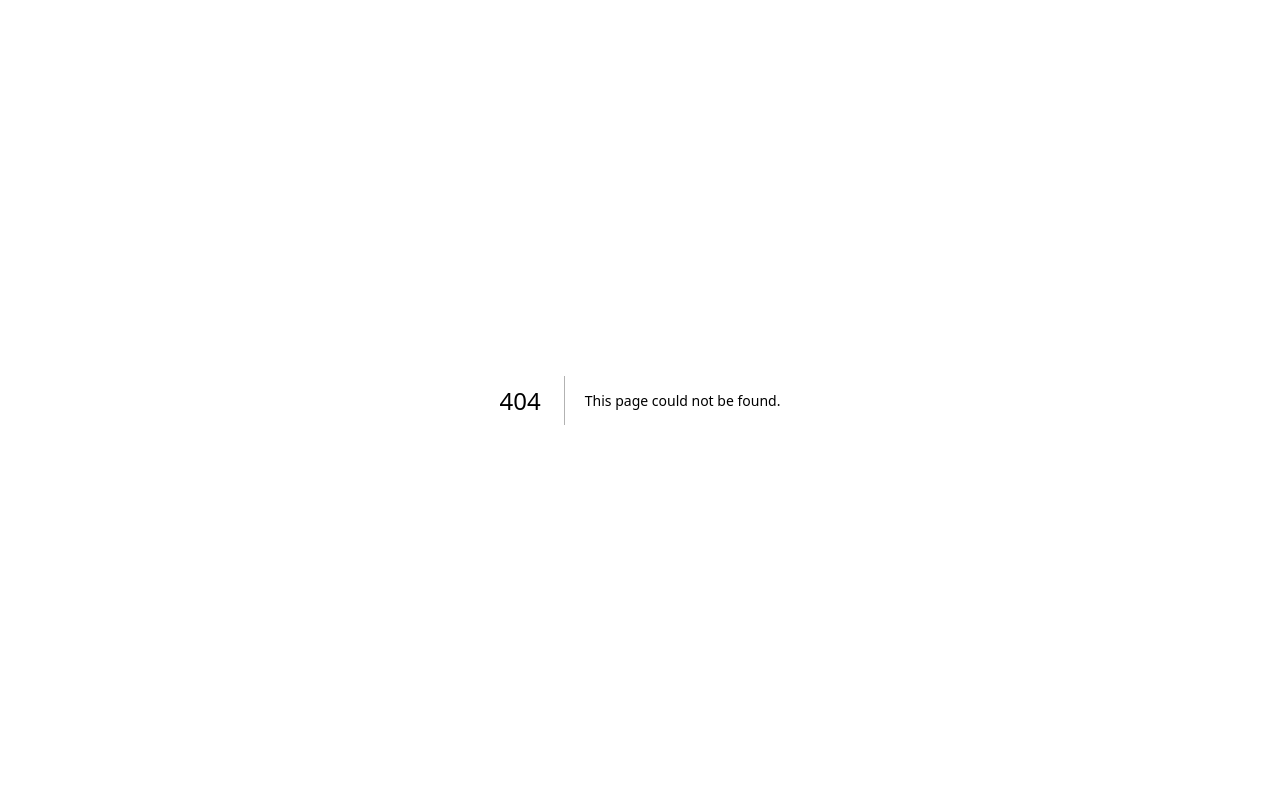
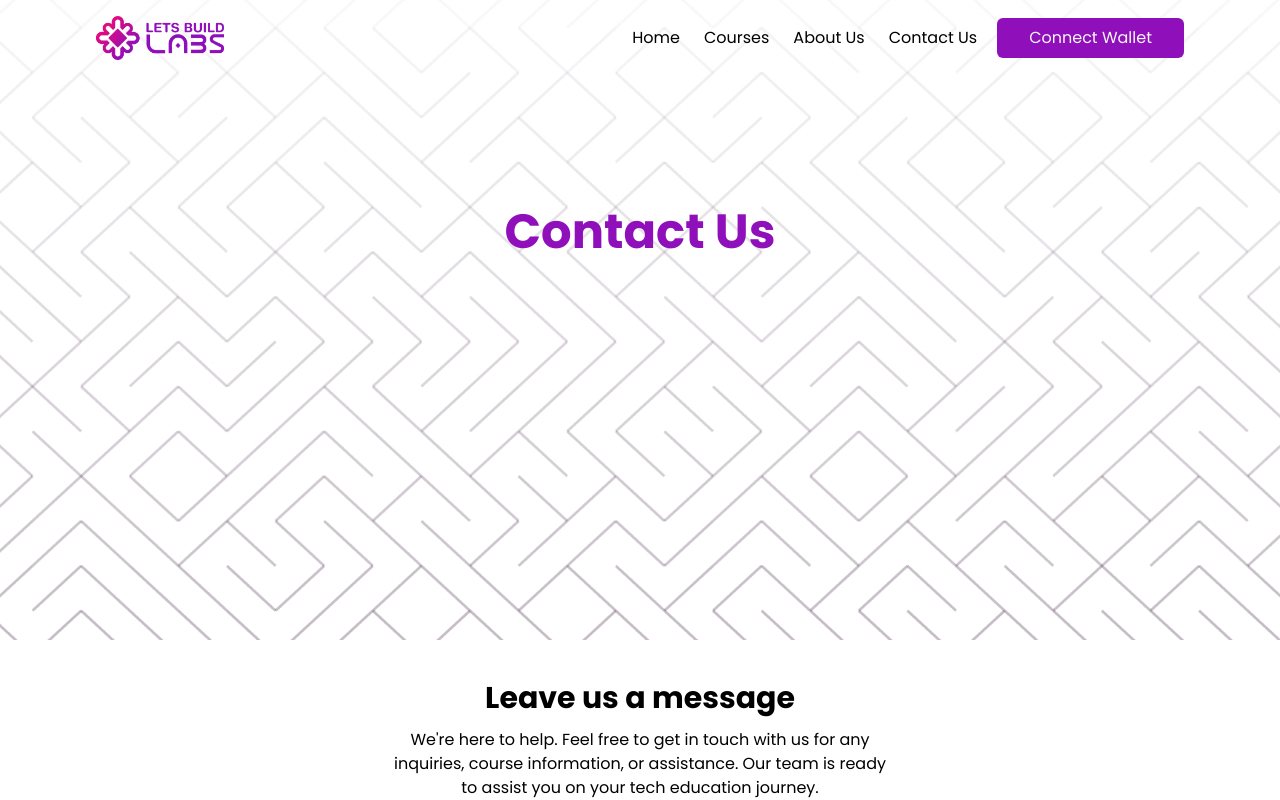
Before and after one commit to Let-s-build-DAO/lets-build-academy, a Next.js app: page /contact in a window 1280 px wide. Before the commit this address had no page. Shown: the top 800 px of the page. Built offline with nearby package versions, Linux system fonts and the light colour scheme.

Commit message:
about and contact page commit

```diff
--- /dev/null
+++ b/app/_components/Hero.jsx
@@ -0,0 +1,17 @@
+/* eslint-disable @next/next/no-img-element */
+import React from 'react';
+
+const Hero = ({ text }) => {
+  return (
+    <section className='relative'>
+      <img className='lg:h-[80vh] h-[60vh] object-cover w-full' src="/BackgroundImage.jpg" alt="" />
+      <div className="absolute z-10 lg:h-[80vh] top-0 w-full" >
+        <div className='text-center absolute top-52 w-full mx-auto'>
+          <h1 className='lg:text-5xl text-[#8F0FBA] text-3xl font-bold leading-tight'>{text}</h1>
+        </div>
+      </div>
+    </section>
+  );
+};
+
+export default Hero;
--- a/app/_components/LandingPage/SectionOne.jsx
+++ b/app/_components/LandingPage/SectionOne.jsx
@@ -4,8 +4,8 @@ import SectionTwo from './SectionTwo/SectionTwo';
 function SectionOne() {
   return (
     <section className='relative'>
-      <img className='h-[80vh] w-full' src="/BackgroundImage.jpg" alt="" />
-      <div className="absolute h-[80vh] top-0 bottom-0 mb-0 lg:px-20 px-4" >
+      <img className='lg:h-[100vh] h-[80vh] w-full' src="/BackgroundImage.jpg" alt="" />
+      <div className="absolute lg:h-[100vh] h-[80vh] top-0 bottom-0 mb-0 lg:px-20 px-4" >
         <section className='px-4'>
           <div className='lg:mt-44 mt-40 lg:w-1/2'>
             <h1 className='lg:text-5xl text-3xl font-bold leading-tight'>Unlock the Future of Learning with Web3 Technology</h1>
@@ -17,7 +17,7 @@ function SectionOne() {
               <img src="/east.png" alt="" />
             </button>
           </div>
-          <div className='lg:w-1/2 lg:absolute hidden right-0 bottom-0'>
+          <div className='lg:w-1/2 absolute sm:hidden right-0 bottom-0'>
             <img className='w-[80%]' src='/Group1.png' alt="" />
           </div>
         </section>
--- a/app/_components/MainFooter.jsx
+++ b/app/_components/MainFooter.jsx
@@ -1,6 +1,7 @@
 /* eslint-disable @next/next/no-img-element */
 import React from 'react';
 import CommunitySection from './CommunitySection';
+import Link from 'next/link';
 
 const MainFooter = () => {
   return (
@@ -12,9 +13,15 @@ const MainFooter = () => {
         </div>
         <div className='sm:my-4'>
           <h1 className='font-bold text-xl'>Quick Links</h1>
-          <p className='text-sm my-1'>Home</p>
-          <p className='text-sm my-1'>About Us</p>
-          <p className='text-sm my-1'>Contact Us</p>
+          <p className='text-sm my-1'>
+            <Link href={'/'}>Home</Link>
+          </p>
+          <p className='text-sm my-1'>
+            <Link href={'/about'}>About Us</Link>
+          </p>
+          <p className='text-sm my-1'>Courses</p>
+          <p className='text-sm my-1'><Link href={'/contact'}>Contact Us</Link></p>
+
         </div>
         <div className='sm:my-4'>
           <h1 className='font-bold text-xl'>Connect with Us</h1>
--- a/app/_components/MainHeader.jsx
+++ b/app/_components/MainHeader.jsx
@@ -1,5 +1,6 @@
 "use client"
 
+import Link from 'next/link';
 /* eslint-disable @next/next/no-img-element */
 import React, { useState } from 'react';
 
@@ -9,14 +10,14 @@ const MainHeader = () => {
   return (
 
     <>
-      <header className="flex z-10 fixed justify-between top-0 w-full items-center lg:px-24 px-4 py-4 ">
+      <header className="flex z-50 fixed justify-between top-0 w-full items-center lg:px-24 px-4 py-4 ">
         <img src="/logo.png" className='w-32' alt="" />
         <nav className='lg:flex hidden justify-between'>
           <ul className="flex my-auto">
-            <li className="mr-6"><a href="#home" className="text-black ">Home</a></li>
-            <li className="mr-6"><a href="#courses" className="text-black ">Courses</a></li>
-            <li className="mr-6"><a href="#about" className="text-black ">About Us</a></li>
-            <li><a href="#contact" className="text-black ">Contact Us</a></li>
+            <li className="mr-6 text-black"> <Link href={'/'}>Home</Link> </li>
+            <li className="mr-6">Courses</li>
+            <li className="mr-6"><Link href={'/about'}>About Us</Link></li>
+            <li><Link href={'/contact'}>Contact Us</Link></li>
           </ul>
           <button className='bg-custom-purple text-white font-medium p-2 px-8 rounded-md ml-5'>Connect Wallet</button>
         </nav>
@@ -28,10 +29,12 @@ const MainHeader = () => {
         <div className='fixed z-50 top-24 left-0 right-0 p-6 bg-[#8F0FBA] text-white w-[90%] mx-auto rounded-md'>
           <p onClick={() => setOpen(!open)} className="float-right text-4xl cursor-pointer">&times;</p>
 
-          <p className='my-4 mt-20 font-bold'>Home</p>
-          <p className='my-4 font-bold'>About Us</p>
+          <p className='my-4 mt-20 font-bold'>
+            <Link href={'/'}>Home</Link>
+          </p>
+          <p className='my-4 font-bold'><Link href={'/about'}>About Us</Link></p>
           <p className='my-4 font-bold'>Courses</p>
-          <p className='my-4 font-bold'>Contact</p>
+          <p className='my-4 font-bold'><Link href={'/contact'}>Contact</Link></p>
           <button className='bg-white text-[#8F0FBA] font-medium p-2 px-8 rounded-md w-full'>Connect Wallet</button>
         </div>
       }
--- /dev/null
+++ b/app/about/page.jsx
@@ -0,0 +1,44 @@
+/* eslint-disable @next/next/no-img-element */
+/* eslint-disable jsx-a11y/alt-text */
+/* eslint-disable react/no-unescaped-entities */
+import React from 'react';
+import MainLayout from '../_layouts/MainLayout';
+import Hero from '../_components/Hero';
+
+const about = () => {
+  return (
+    <MainLayout>
+      <section className='bg-white'>
+        <Hero text="About Us" />
+        <div className="lg:flex lg:mr-20 lg:py-[100px] py-10">
+          <div className="lg:w-[50%]">
+            <img className='lg:h-[100vh] w-full object-cover' src='/images/abt1.png' />
+          </div>
+          <div className="lg:w-[50%] my-auto px-6 ">
+            <h1 className="font-bold my-3 text-3xl ">Our Mission</h1>
+            <div className="flex flex-wrap justify-between">
+              <div className="shadow-md my-3 py-8 p-4 rounded-md">
+                <p className="text-lg">At Let’s Build Labs, our mission is to empower the next generation of tech innovators by providing cutting-edge education in web3 technologies, blockchain, and decentralized applications. We are committed to fostering a diverse and inclusive learning community where students of all backgrounds can access high-quality, hands-on training that equips them with the skills, knowledge, and confidence needed to excel in the rapidly evolving tech landscape. Through our unwavering dedication to excellence, innovation, and the pursuit of technological advancements, we aim to shape a future where our graduates lead the way in driving positive change and innovation in the digital world.</p>
+              </div>
+            </div>
+          </div>
+        </div>
+        <div className="lg:flex lg:ml-20 lg:py-[100px]">
+          <div className="lg:w-[50%] my-auto px-6 ">
+            <h1 className="font-bold my-3 text-3xl ">Our Vision</h1>
+            <div className="flex flex-wrap justify-between">
+              <div className="shadow-md my-3 py-8 p-4 rounded-md">
+                <p className="text-lg">At Let’s Build Labs, our vision is to be a global leader in shaping the future of tech education. We envision a world where individuals from all walks of life have equal access to transformative learning experiences in web3 technologies, blockchain, and decentralized applications. Through innovation, collaboration, and a commitment to excellence, we aim to empower our students not only with technical skills but also with a mindset of creativity, adaptability, and ethical responsibility. We see a future where our graduates drive innovation, solve complex problems, and lead the way in building a more inclusive, decentralized, and technologically advanced society.</p>
+              </div>
+            </div>
+          </div>
+          <div className="lg:w-[50%]">
+            <img className='lg:h-[100vh] w-full object-cover' src='/images/abt2.png' />
+          </div>
+        </div>
+      </section>
+    </MainLayout>
+  );
+};
+
+export default about;
--- /dev/null
+++ b/app/contact/page.jsx
@@ -0,0 +1,24 @@
+/* eslint-disable react/no-unescaped-entities */
+import React from 'react';
+import MainLayout from '../_layouts/MainLayout';
+import Hero from '../_components/Hero';
+
+const contact = () => {
+  return (
+    <MainLayout>
+      <section>
+        <Hero text="Contact Us" />
+        <div className='lg:w-[40%] sm:p-4 mx-auto my-10'>
+          <h1 className='text-3xl my-3 font-bold text-center'>Leave us a message</h1>
+          <p className='text-center'>We're here to help. Feel free to get in touch with us for any inquiries, course information, or assistance. Our team is ready to assist you on your tech education journey.</p>
+          <input type="text" placeholder='Full Name' className='p-3 rounded-sm my-3 text-sm w-full border border-[#CECCCF]' />
+          <input type="text" placeholder='Email Address' className='p-3 rounded-sm my-3 text-sm w-full border border-[#CECCCF]' />
+          <textarea placeholder='Leave a message' className='h-40 p-3 rounded-sm my-3 text-sm w-full border border-[#CECCCF]'></textarea>
+          <button className='p-3 rounded-sm my-3 bg-[#8F0FBA] text-white text-sm w-full'>Send Message</button>
+        </div>
+      </section>
+    </MainLayout>
+  );
+};
+
+export default contact;
--- a/app/globals.css
+++ b/app/globals.css
@@ -6,6 +6,7 @@
 
 
 body {
-  background-color: #EDEDED;
+  /* background-color: #EDEDED; */
+  overflow-x: hidden;
   font-family: 'Poppins' !important;
 }
```
Also changed, not shown: public/images/abt1.png (added), public/images/abt2.png (added).
